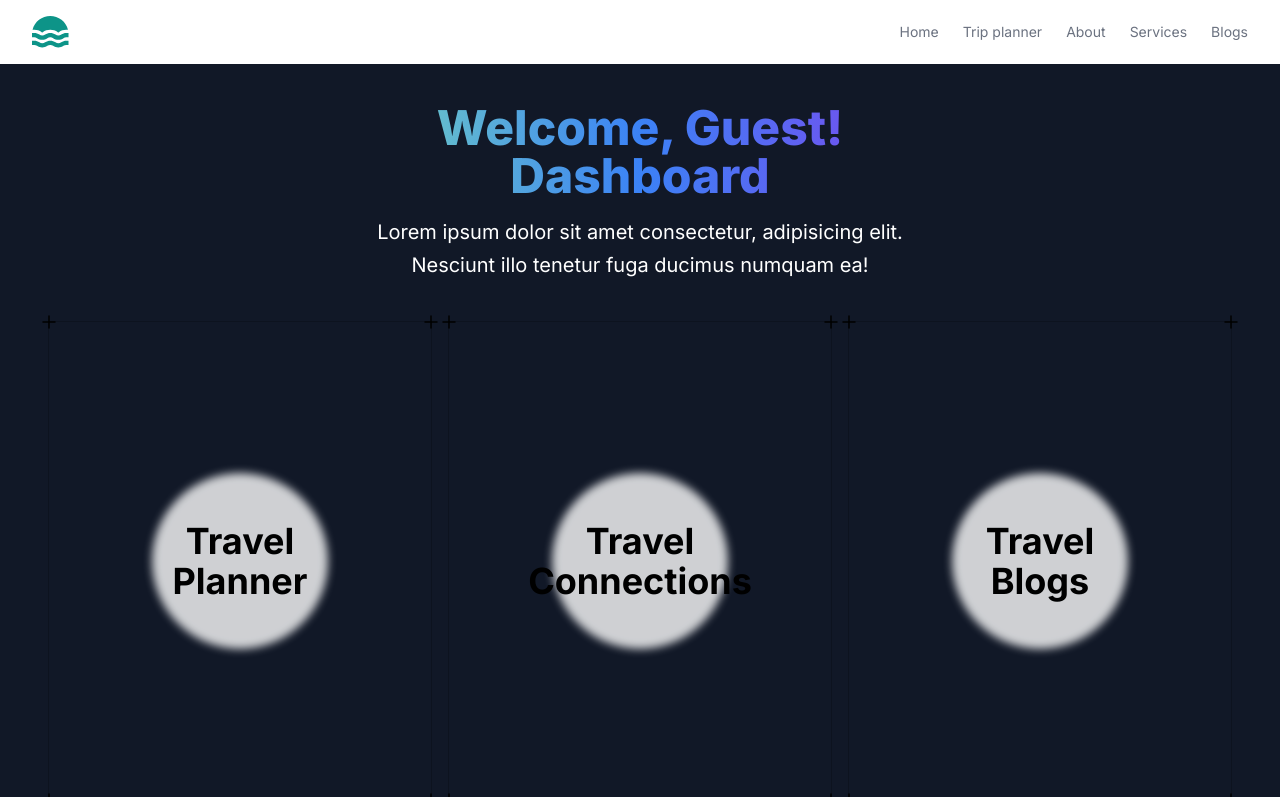
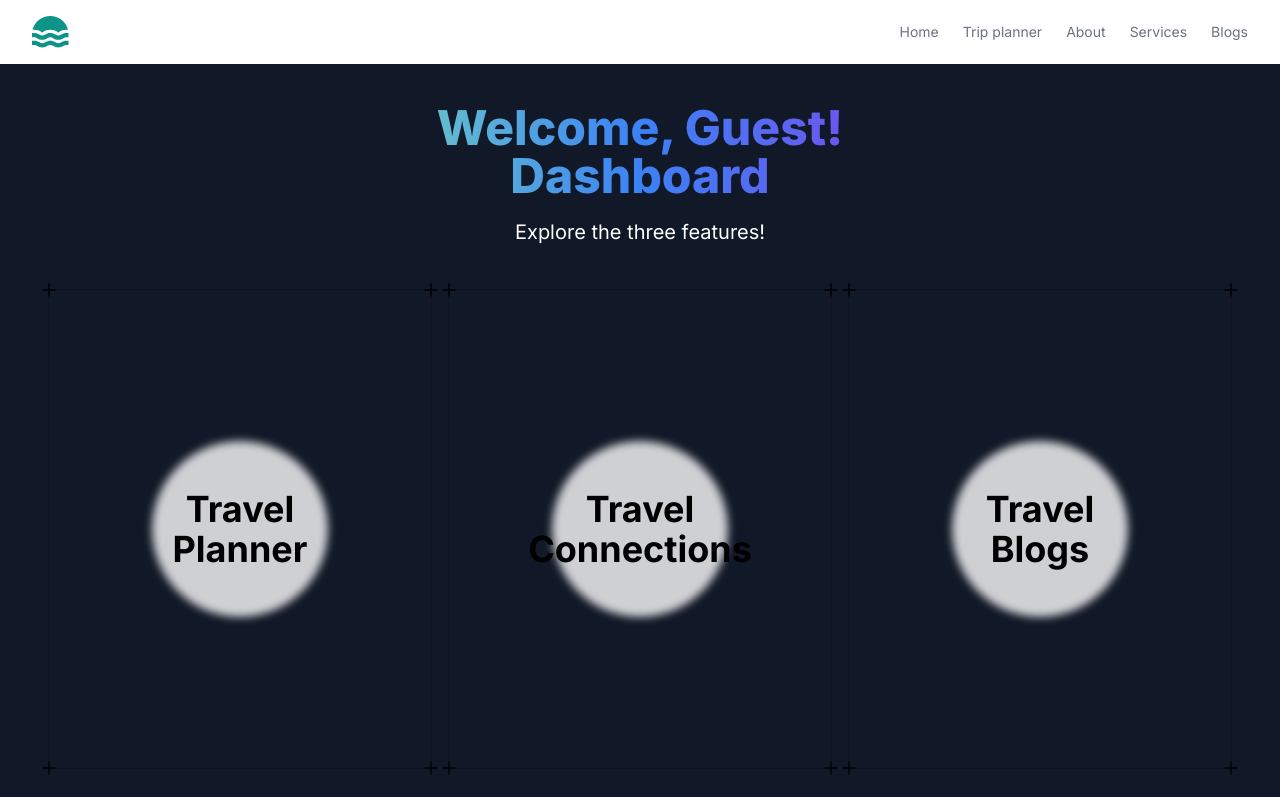
Before and after one commit to Kvj-Harsha/travel-hub, a Next.js app: page /Home in a window 1280 px wide. Shown: the top 797 px of the page. Built offline with nearby package versions, Linux system fonts and the light colour scheme; no server answers.

Commit message:
changed content in hero page

```diff
--- a/app/_components/Herodash.js
+++ b/app/_components/Herodash.js
@@ -50,7 +50,7 @@ export default async function Herodash() {
             </h1>
 
             <p className="mx-auto mt-4 max-w-xl sm:text-xl/relaxed">
-              Lorem ipsum dolor sit amet consectetur, adipisicing elit. Nesciunt illo tenetur fuga ducimus numquam ea!
+              Explore the three features!
             </p>
               <Finalcard/>
           </div>
```
